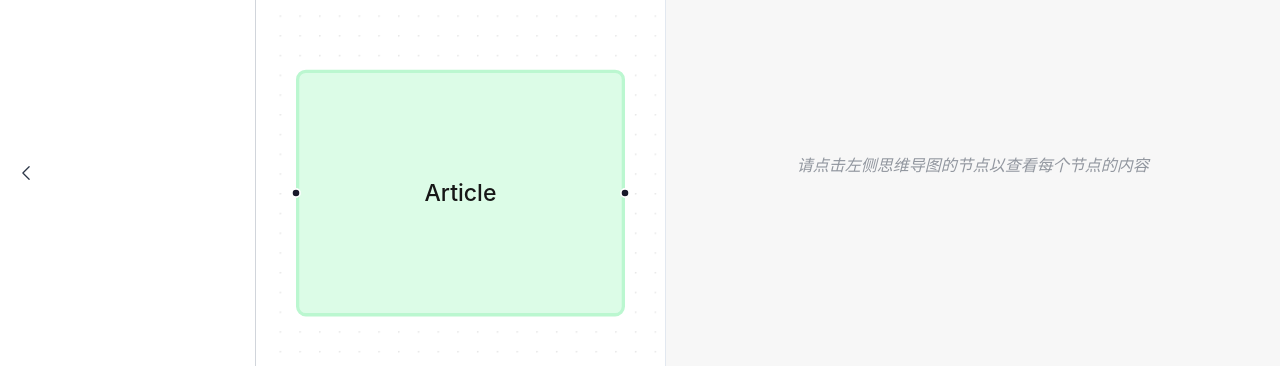
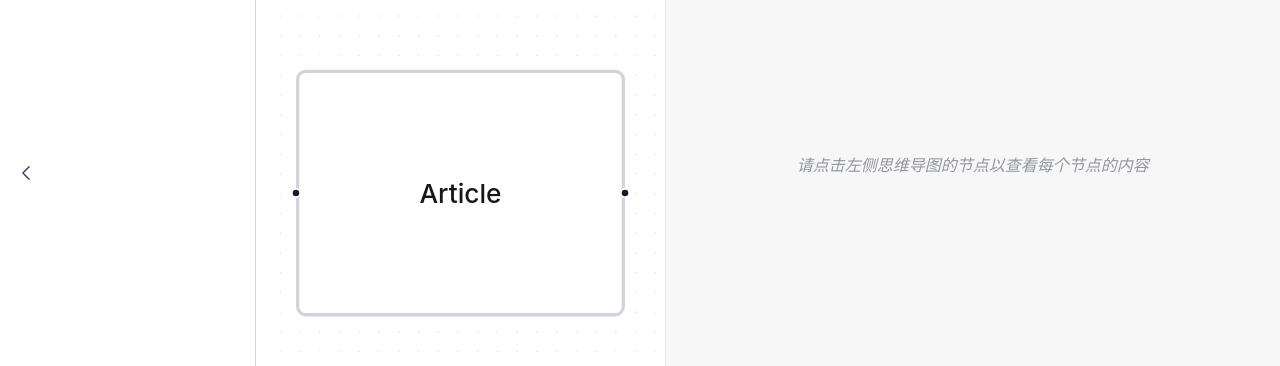
Before and after one commit to willdx/rw-demo-one, a Next.js app: page /read/1 in a window 1280 px wide. Both pictures are taken after a click on the button "Chapter". Shown: the part 235-601 px from the top of the page. Built offline with nearby package versions, Linux system fonts and the light colour scheme; no server answers.

Commit message:
opt: 节点样式，文字大小

```diff
--- a/app/components/ArticleTree.tsx
+++ b/app/components/ArticleTree.tsx
@@ -344,7 +344,7 @@ const ArticleTree: React.FC<DocumentTreeProps> = ({ mode }) => {
         showToast("节点添加成功", "success");
       } catch (error) {
         console.error("添加节点失败:", error);
-        showToast("添加节点失败，请重试", "error");
+        showToast("添加节点失败，请重���", "error");
       }
     },
     [createSubDocument, refetch, setSelectedNode, showToast, user]
--- a/app/components/ChapterTree.tsx
+++ b/app/components/ChapterTree.tsx
@@ -39,6 +39,7 @@ import {
   NODE_HEIGHT,
   NODE_WIDTH,
   VERTICAL_GAP,
+  nodeTypes,
 } from "../utils/constant";
 
 const ChapterTree: React.FC = () => {
@@ -214,7 +215,7 @@ const ChapterTree: React.FC = () => {
       fitViewOptions={{ padding: 0.2 }}
       proOptions={{ hideAttribution: true }}
       className="w-full h-full bg-forest-bg"
-      nodeTypes={{ customNode: CustomNode }}
+      nodeTypes={nodeTypes}
     >
       <Controls>
         <ControlButton onClick={onToggleLayout} title="切换布局">
--- a/app/components/CustomNode.tsx
+++ b/app/components/CustomNode.tsx
@@ -12,11 +12,9 @@ export interface CustomNodeData {
 }
 
 const CustomNode = ({ data, isConnectable }: NodeProps<CustomNodeData>) => {
-  const isRoot = data.depth === 0;
+  // const isRoot = data.depth === 0;
   const nodeClass = `px-3 py-2 rounded-md border-2 transition-all duration-200 w-full h-full flex items-center justify-center ${
-    isRoot
-      ? "bg-green-100 border-green-200"
-      : data.isSelected
+    data.isSelected
       ? "bg-green-500 border-green-500 text-white"
       : "bg-white border-gray-300"
   } ${data.isDragging ? "shadow-lg" : ""} ${
@@ -30,7 +28,11 @@ const CustomNode = ({ data, isConnectable }: NodeProps<CustomNodeData>) => {
         position={data.layout === "TB" ? Position.Top : Position.Left}
         isConnectable={isConnectable}
       />
-      <div className="text-sm font-medium truncate">{data.label}</div>
+      <div className="w-full max-h-full overflow-hidden">
+        <div className="text-base font-medium line-clamp-4 text-center">
+          {data.label}
+        </div>
+      </div>
       <Handle
         type="source"
         position={data.layout === "TB" ? Position.Bottom : Position.Right}
--- a/app/utils/treeUtils.ts
+++ b/app/utils/treeUtils.ts
@@ -43,8 +43,7 @@ export const formatGraphData = (
     const nodeId = node.id;
     nodes.push({
       ...node,
-      ...{
-        type: "customNode",
+      type: "customNode", // 确保这里设置为 "customNode"
       data: {
         label: node.fileName,
         content: node.content,
@@ -56,7 +55,6 @@ export const formatGraphData = (
       },
       position: { x: depth * (NODE_WIDTH + HORIZONTAL_GAP), y: yOffset },
       style: { width: NODE_WIDTH, height: NODE_HEIGHT },
-      },
     });
 
     yOffset += NODE_HEIGHT + VERTICAL_GAP;
--- a/package.json
+++ b/package.json
@@ -60,6 +60,7 @@
     "@graphql-codegen/typescript": "^4.0.9",
     "@graphql-codegen/typescript-operations": "^4.2.3",
     "@graphql-codegen/typescript-react-apollo": "^4.3.2",
+    "@tailwindcss/line-clamp": "^0.4.4",
     "@types/bcrypt": "^5.0.2",
     "@types/jsonwebtoken": "^9.0.7",
     "@types/lodash": "^4.17.9",
--- a/tailwind.config.ts
+++ b/tailwind.config.ts
@@ -20,15 +20,15 @@ const config: Config = {
           border: "#e1e4e8",
           "code-bg": "#f6f8fa",
           code: "#24292e",
-          'border-dark': '#d1d5db',
+          "border-dark": "#d1d5db",
         },
-        'forest-bg': '#f0f4f8',
-        'forest-sidebar': '#ffffff',
-        'forest-border': '#e2e8f0',
-        'forest-text': '#2d3748',
-        'forest-hover': '#edf2f7',
-        'forest-active': '#e2e8f0',
-        'forest-accent': '#48bb78',
+        "forest-bg": "#f0f4f8",
+        "forest-sidebar": "#ffffff",
+        "forest-border": "#e2e8f0",
+        "forest-text": "#2d3748",
+        "forest-hover": "#edf2f7",
+        "forest-active": "#e2e8f0",
+        "forest-accent": "#48bb78",
       },
       fontFamily: {
         sans: ["Inter", "sans-serif"],
@@ -150,12 +150,16 @@ const config: Config = {
         },
       }),
       width: {
-        '16': '4rem',
-        '64': '16rem',
+        "16": "4rem",
+        "64": "16rem",
       },
     },
   },
-  plugins: [require("@tailwindcss/typography"), require("daisyui")],
+  plugins: [
+    require("@tailwindcss/typography"),
+    require("daisyui"),
+    require("@tailwindcss/line-clamp"),
+  ],
   daisyui: {
     themes: [
       {
```
Also changed, not shown: 1 other file (tests, documents, lock files or other folders). Lines whose indentation alone changed are shown as unchanged.
